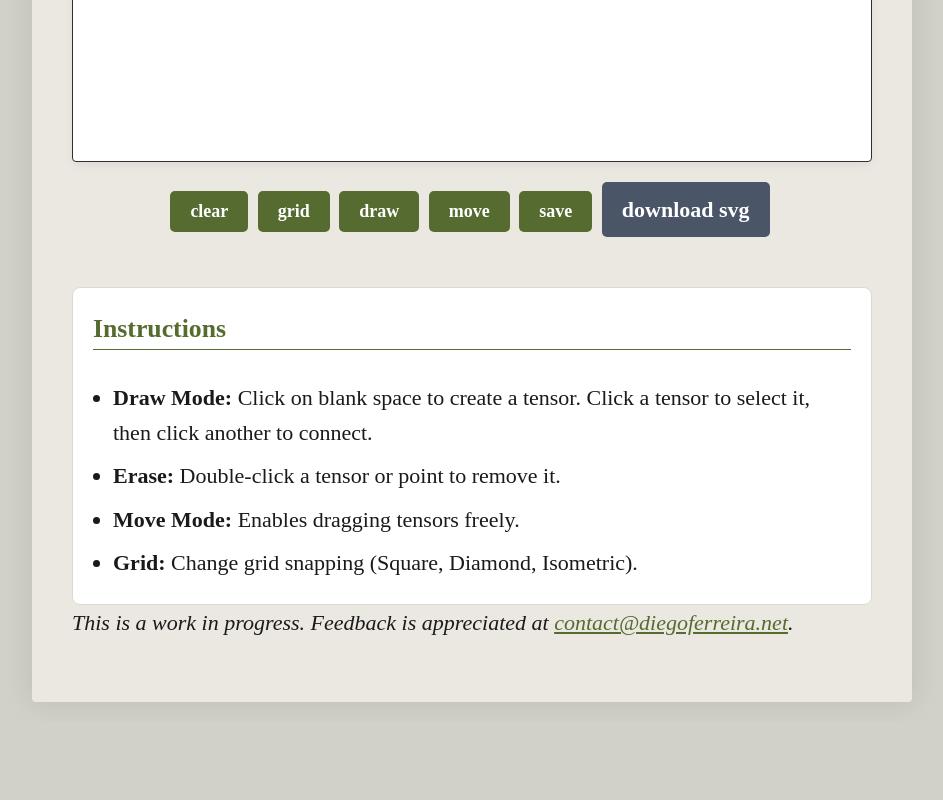
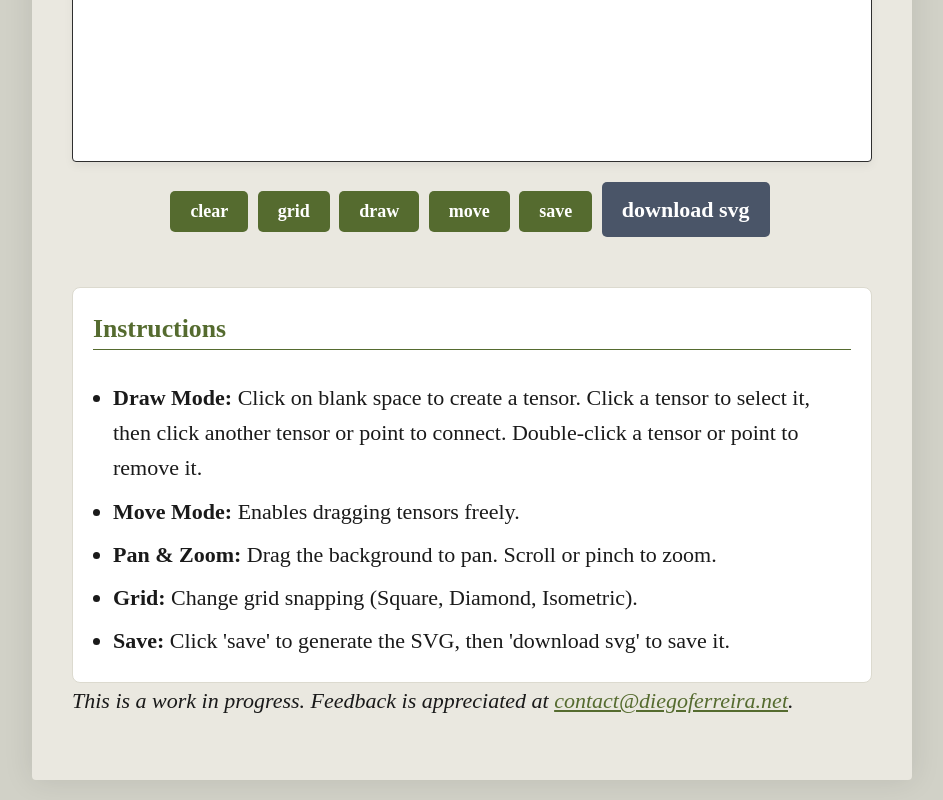
Before and after one commit to diegobragaferreira/diegobragaferreira, a plain HTML site: page docs/tneditor.html in a window 1280 px wide. Shown: the part 720-1520 px from the top of the page, without its empty margins (168-1111 px from the left). Before the commit the page ends 1442 px from the top, so only its background shows below. Drawn offline with Linux system fonts and the light colour scheme; a web font is replaced by a local one.

Commit message:
chore: uptade instruction to the tensor network editor

```diff
--- a/docs/tneditor.html
+++ b/docs/tneditor.html
@@ -91,16 +91,19 @@
       <h3 class="decorated-title" style="margin-top: 0;"><span>Instructions</span></h3>
       <ul style="position: relative; top: 0; padding-left: 20px; background: none; width: auto; list-style-type: disc;">
         <li style="float: none; width: 100%; text-align: left; padding: 4px 0; color: var(--bblack);">
-            <strong>Draw Mode:</strong> Click on blank space to create a tensor. Click a tensor to select it, then click another to connect.
-        </li>
-        <li style="float: none; width: 100%; text-align: left; padding: 4px 0; color: var(--bblack);">
-            <strong>Erase:</strong> Double-click a tensor or point to remove it.
+            <strong>Draw Mode:</strong> Click on blank space to create a tensor. Click a tensor to select it, then click another tensor or point to connect. Double-click a tensor or point to remove it.
         </li>
         <li style="float: none; width: 100%; text-align: left; padding: 4px 0; color: var(--bblack);">
             <strong>Move Mode:</strong> Enables dragging tensors freely.
         </li>
         <li style="float: none; width: 100%; text-align: left; padding: 4px 0; color: var(--bblack);">
+            <strong>Pan & Zoom:</strong> Drag the background to pan. Scroll or pinch to zoom.
+        </li>
+        <li style="float: none; width: 100%; text-align: left; padding: 4px 0; color: var(--bblack);">
             <strong>Grid:</strong> Change grid snapping (Square, Diamond, Isometric).
+        </li>
+        <li style="float: none; width: 100%; text-align: left; padding: 4px 0; color: var(--bblack);">
+            <strong>Save:</strong> Click 'save' to generate the SVG, then 'download svg' to save it.
         </li>
       </ul>
   </div>
```
